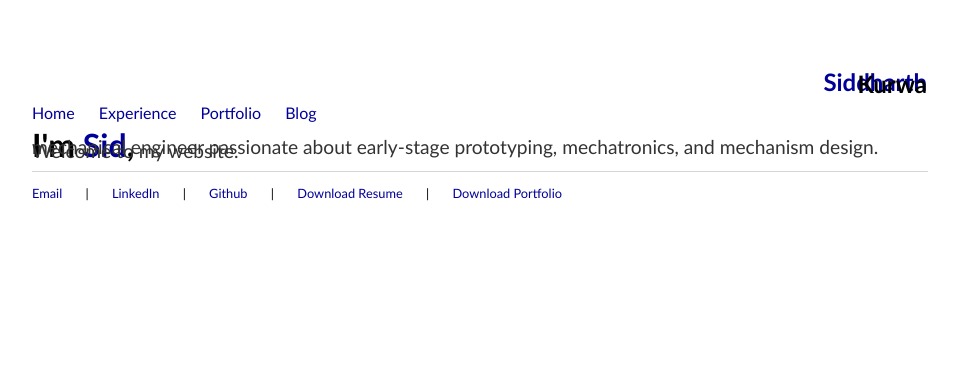
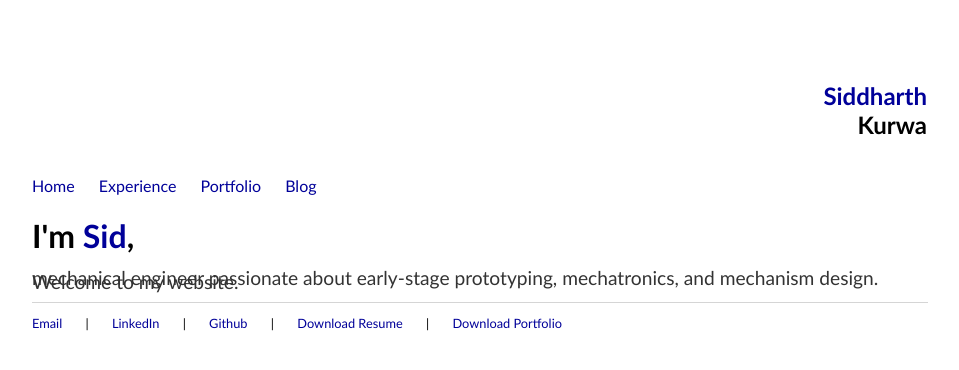
Before and after one commit to skurwa/skurwa.github.io, a Jekyll site: the page built from index.html, in a window 1280 px wide. Shown: the top 370 px of the page, without its empty margins (160-1119 px from the left). Built offline with Jekyll 4.4.1, drawn with Linux system fonts in a browser that asks for light colours.

Commit message:
Fixing margins

```diff
--- a/css/main.css
+++ b/css/main.css
@@ -28,18 +28,14 @@
     text-decoration: underline;
 }
 h1 {
-    margin-bottom: 0;
-    line-height:0.1em;
     color: #000000;
     font-family:'Calibri', 'Arial', 'Sans-Serif';
-    font-size: 2;
+    font-size: 1.5;
 }
 h2 {
-    margin-bottom: 0;
-    line-height:0.1em;
     color: #000000;
     font-family:'Calibri', 'Arial', 'Sans-Serif';
-    font-size: 2;
+    font-size: 1.5;
 }
 .blueText {
   color: #000099;
```
